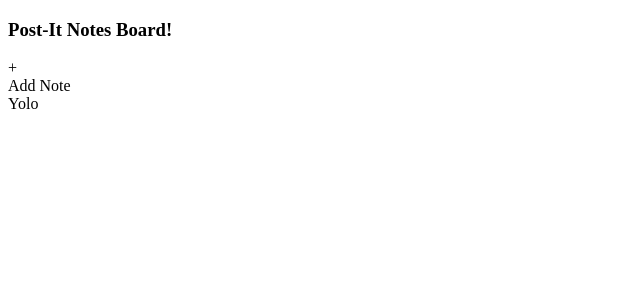
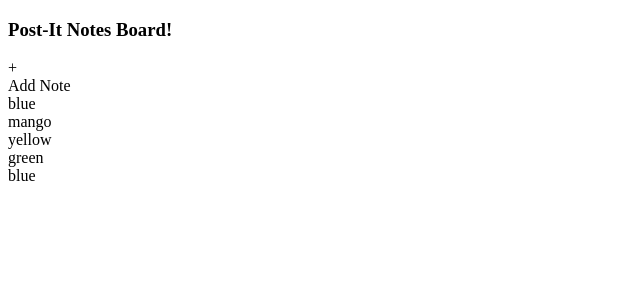
Before and after one commit to chadam189/post-it, a React app: page / in a window 1280 px wide. Shown: the top 300 px of the page, without its empty margins (0-640 px from the left). Built offline with nearby package versions, Linux system fonts and the light colour scheme; the HTML template or start-up script is replaced by a standard one.

Commit message:
Implement flexbox layout of note display, create basic note styling

```diff
--- a/client/src/components/board.jsx
+++ b/client/src/components/board.jsx
@@ -1,15 +1,72 @@
 import React, { Component } from 'react';
+import Note from './note.jsx';
 
-const Board = (props) => {
+class Board extends Component {
+	constructor(props) {
+		super(props);
+		this.state = {
+			notes: [
+			  {
+			  	title: 'Untitled Example',
+			  	color: 'blue'
+			  },
+			  {
+			  	title: 'Untitled Deuce',
+			  	color: 'mango'
+			  },
+			  {
+			  	title: 'Untitled Tres',
+			  	color: 'yellow'
+			  },
+			  {
+			  	title: 'Untitled Deuce',
+			  	color: 'green'
+			  },
+			  {
+			  	title: 'Untitled Deuce',
+			  	color: 'blue'
+			  },
+		 ]
+		};
+
+	}
+
+	// renderNotes() {
+
+ //    let notesList =
+
+
+	// 	return (
+	// 		<div>
+			// {this.state.notes.map(note => <Note
+   //      key={note.title}
+   //      className="note"
+   //      note={note} />);
+	//     )}
+	//     </div>
+	// 	);
+
+	// }
+
+
+
+  render() {
+
+    let notesList = this.state.notes.map(note => <Note
+      key={note.title}
+      note={note}
+    />);
+
 	  return (
 	  	<div>
 				<div className="board-container">
 				  <div className="board">
-			    Yolo
+             {notesList}
 				  </div>
 	      </div>
 	    </div>
 	  );
-};
+	}
+}
 
 export default Board;
--- a/client/src/components/note.jsx
+++ b/client/src/components/note.jsx
@@ -0,0 +1,22 @@
+import React, { Component } from 'react';
+
+class Note extends Component {
+	constructor(props) {
+		super(props);
+		this.state = {
+			title: this.props.note.title,
+			color: this.props.note.color
+		};
+	}
+
+  render() {
+	  return (
+	  	<div className="note">
+        {this.props.note.color}
+	    </div>
+	  );
+	}
+}
+
+
+export default Note;
```
Lines whose indentation alone changed are shown as unchanged.
